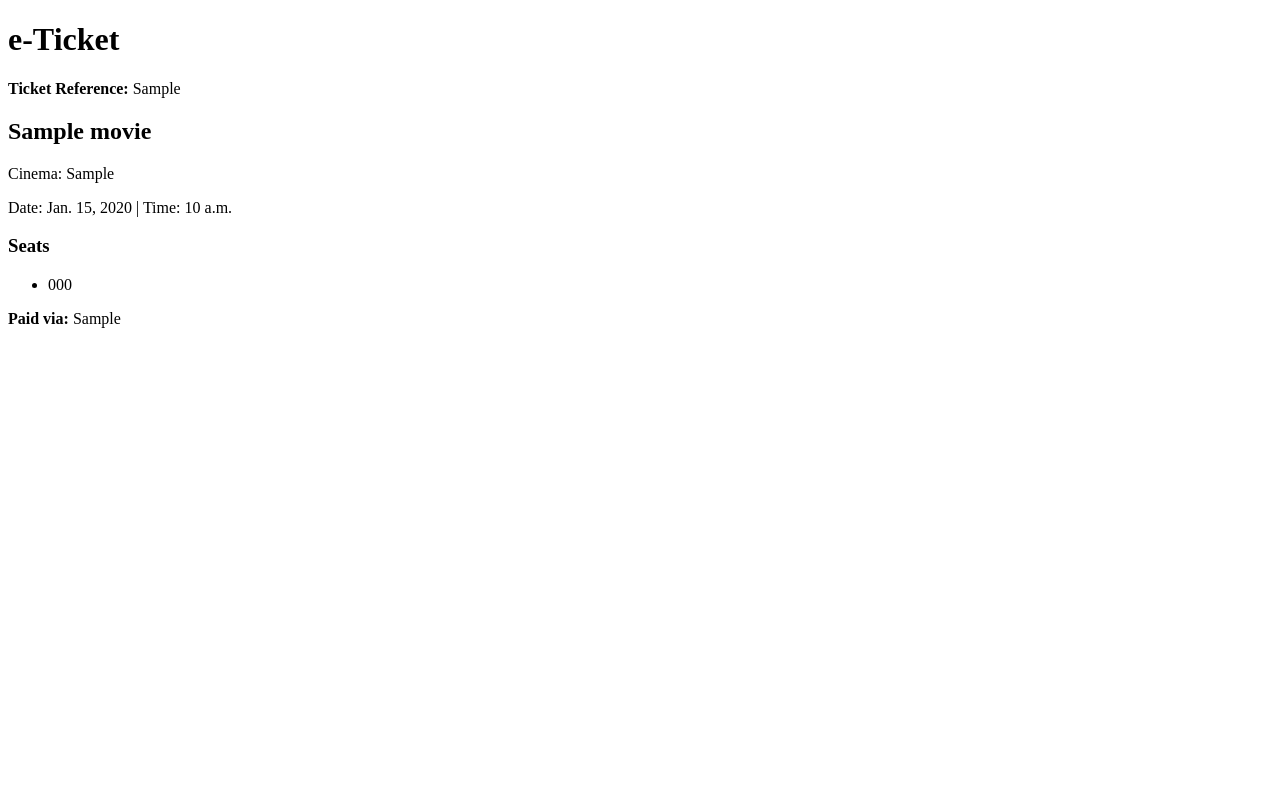
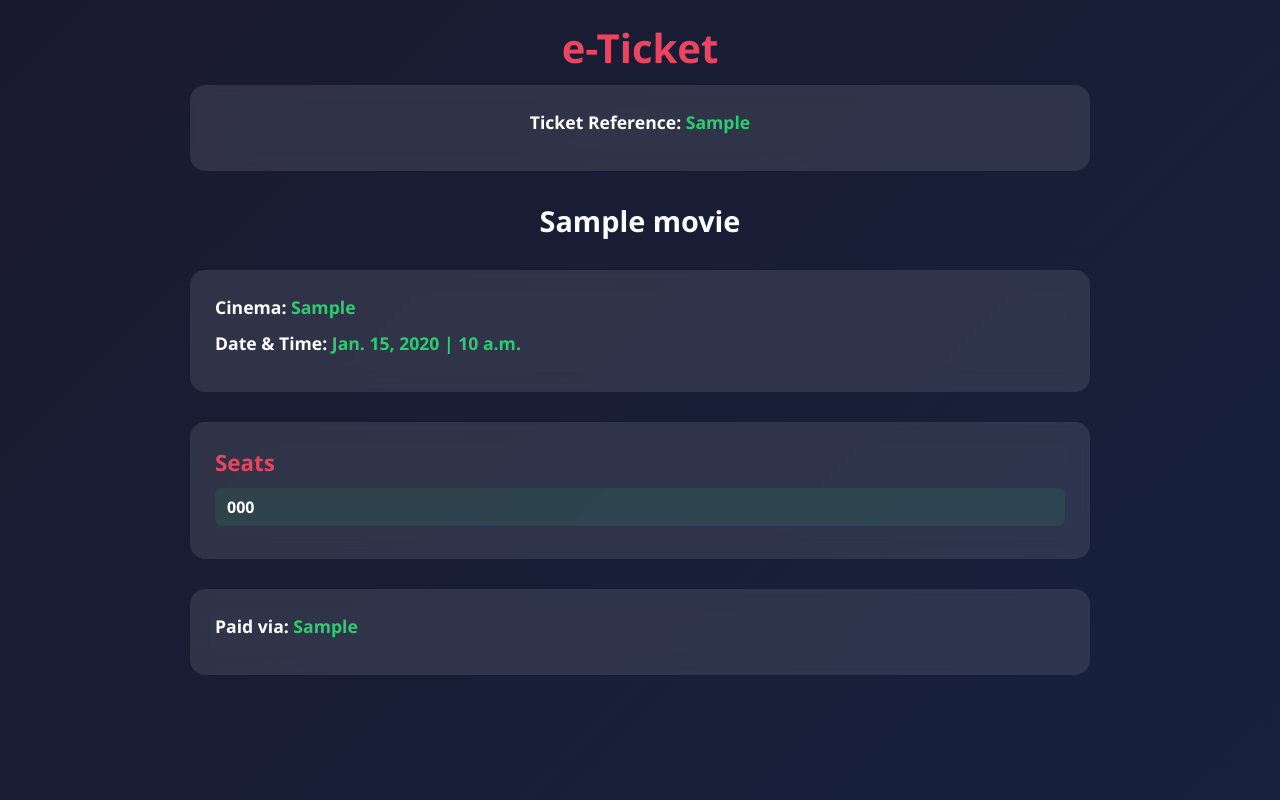
Before and after one commit to rogeliolargo/CSCI-112-Absolut-Cinema, a Django app: template booking/templates/booking/confirm.html in a window 1280 px wide. Run offline with Django 5.2, Linux system fonts and the light colour scheme; tables that the repository leaves empty hold one stand-in row (values such as "Sample post"); the template is opened without the code that fills it: values that come from a table or form of the project are taken from there, most other values are stand-ins (such as "Sample title", 1, 10 or a date in 2020).

Commit message:
E-Ticket UI Integration with Backend

```diff
--- a/booking/templates/booking/confirm.html
+++ b/booking/templates/booking/confirm.html
@@ -1,25 +1,72 @@
+{% load static %}
+
 <!DOCTYPE html>
-<html>
+<html lang="en">
 <head>
     <meta charset="UTF-8">
-    <title>e-Ticket</title>
+    <meta name="viewport" content="width=device-width, initial-scale=1.0">
+    <title>Absolut Cinema – e-Ticket</title>
+    <style>
+        * { margin:0; padding:0; box-sizing:border-box; }
+        body {
+            font-family: 'Segoe UI', sans-serif;
+            background: linear-gradient(135deg,#1a1a2e,#16213e);
+            color:#fff;
+            padding:20px;
+            min-height:100vh;
+        }
+        .container { max-width:900px; margin:0 auto; }
+        header { text-align:center; margin-bottom:30px; }
+        h1 { font-size:2.5em; color:#e94560; margin-bottom:10px; }
+        h2 { font-size:1.8em; margin-bottom:10px; color:#fff; }
+        h3 { font-size:1.4em; margin-bottom:10px; color:#e94560; }
+        .card {
+            background: rgba(255,255,255,0.1);
+            padding:25px;
+            border-radius:15px;
+            backdrop-filter: blur(10px);
+            margin-bottom:30px;
+        }
+        .info-row { margin-bottom:12px; font-size:1.1em; }
+        .info-row span { font-weight:600; color:#2ecc71; }
+        ul { list-style:none; padding-left:0; }
+        li {
+            padding:8px 12px;
+            margin-bottom:8px;
+            background: rgba(46,204,113,0.1);
+            border-radius:8px;
+            color:#fff;
+            font-weight:600;
+        }
+    </style>
 </head>
 <body>
+<div class="container">
+    <header>
         <h1>e-Ticket</h1>
+        <div class="card">
+            <div class="info-row"><strong>Ticket Reference:</strong> <span>{{ ticket_ref }}</span></div>
+        </div>
+        <h2>{{ showtime.movie.title }}</h2>
+    </header>
 
-    <p><strong>Ticket Reference:</strong> {{ ticket_ref }}</p>
+    <div class="card">
+        <div class="info-row"><strong>Cinema:</strong> <span>{{ showtime.venue }}</span></div>
+        <div class="info-row"><strong>Date & Time:</strong> <span>{{ showtime.date }} | {{ showtime.time }}</span></div>
+    </div>
 
-    <h2>{{ showtime.movie.title }}</h2>
-    <p>Cinema: {{ showtime.venue }}</p>
-    <p>Date: {{ showtime.date }} | Time: {{ showtime.time }}</p>
-
+    <div class="card">
         <h3>Seats</h3>
         <ul>
             {% for r in reservations %}
                 <li>{{ r.seat.seat_number }}</li>
             {% endfor %}
         </ul>
+    </div>
 
-    <p><strong>Paid via:</strong> {{ masked_account }}</p>
+    <div class="card">
+        <div class="info-row"><strong>Paid via:</strong> <span>{{ masked_account }}</span></div>
+    </div>
+</div>
 </body>
 </html>
```
Lines whose indentation alone changed are shown as unchanged.
